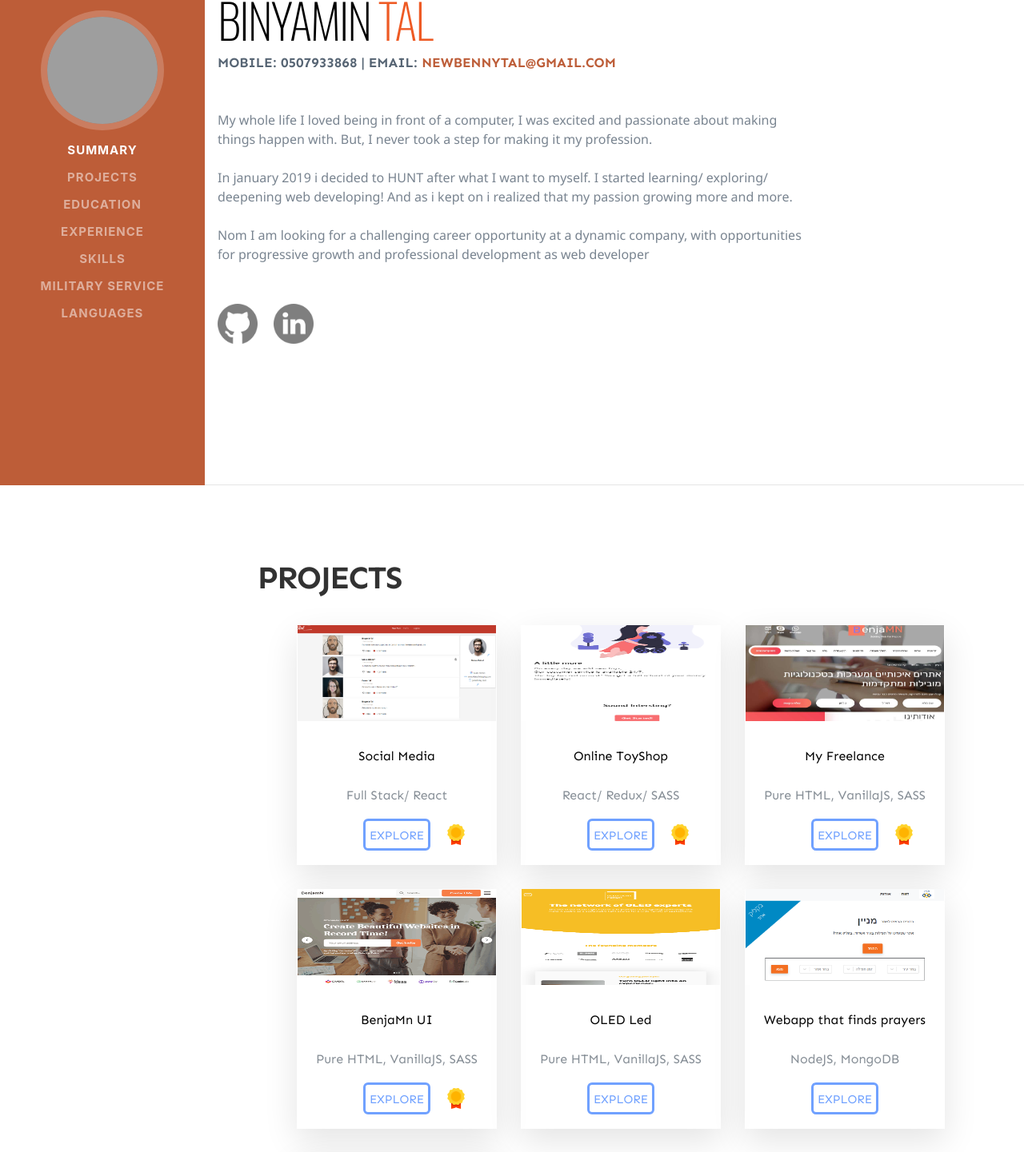
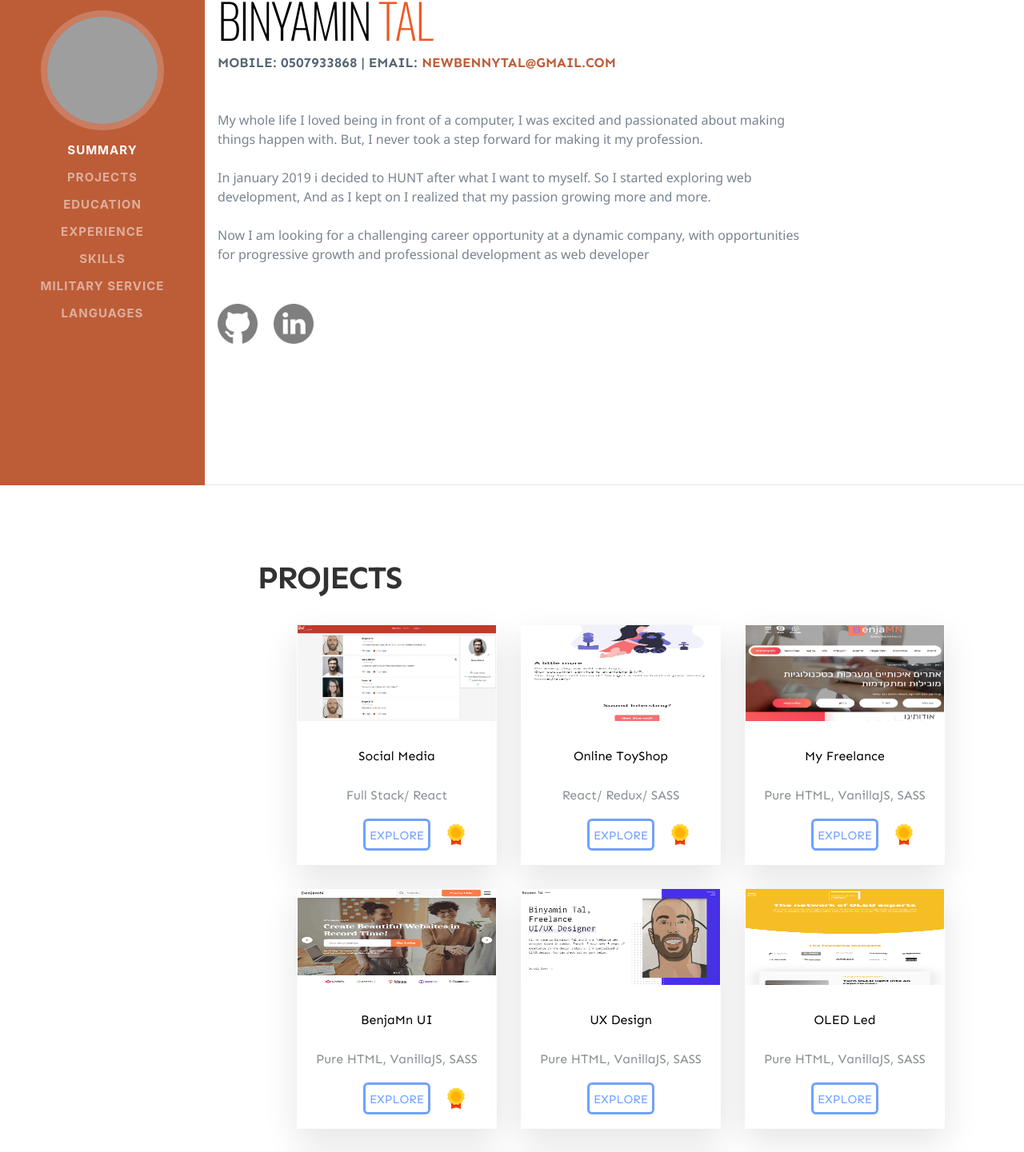
Before and after one commit to Benjamn89/profile-react, a React (Create React App) app: page / in a window 1280 px wide. Shown: the part 193-1634 px from the top of the page at 80% size. Built offline with nearby package versions, Linux system fonts and the light colour scheme; grey boxes are pictures that could not be loaded.

Commit message:
Adding ux project

```diff
--- a/src/Components/PROJECTS-S/PROJECT-BOX/project-box-property.js
+++ b/src/Components/PROJECTS-S/PROJECT-BOX/project-box-property.js
@@ -6,6 +6,7 @@ import ToyShop from "../../../media/toy-shop.png";
 import Freelance from "../../../media/freelance.jpg";
 import Oled from "../../../media/oled.png";
 import Webflow from "../../../media/webflow.png";
+import UxFree from "../../../media/ux.PNG";
 
 var ProjectsBoxProperty = [
   {
@@ -83,6 +84,21 @@ var ProjectsBoxProperty = [
   },
   {
     objects: {
+      projectSum: "UX Design",
+      usedSkills: "Pure HTML, VanillaJS, SASS",
+      linkTo: "https://binyamin-ux.netlify.app/",
+      img: UxFree,
+      alt: "BenjaMn",
+      tools: [
+        "Pure html, sass, vanillajs",
+        "Hard coding from scratch",
+        "Figma",
+        "Adobe photoshop cc 2020",
+      ],
+    }
+  },
+  {
+    objects: {
       projectSum: "OLED Led",
       usedSkills: "Pure HTML, VanillaJS, SASS",
       linkTo: "http://oled.netlify.com/",
--- a/src/Components/SummaryS/index.js
+++ b/src/Components/SummaryS/index.js
@@ -21,15 +21,13 @@ class SummaryS extends Component {
             <span className="change-contact-p">NEWBENNYTAL@GMAIL.COM </span>
           </p>
           <p className="summary-lookingfor-p">
-            My whole life I loved being in front of a computer, I was excited
-            and passionate about making things happen with. But, I never took a
-            step for making it my profession.
+          My whole life I loved being in front of a computer, I was excited and passionated about making things happen with. But,
+          I never took a step forward for making it my profession.
             <br /> <br />
-            In january 2019 i decided to HUNT after what I want to myself. I
-            started learning/ exploring/ deepening web developing! And as i kept
-            on i realized that my passion growing more and more.
+            In january 2019 i decided to HUNT after what I want to myself.
+            So I started exploring web development, And as I kept on I realized that my passion growing more and more.
             <br /> <br />
-            Nom I am looking for a challenging career opportunity at a dynamic
+            Now I am looking for a challenging career opportunity at a dynamic
             company, with opportunities for progressive growth and professional
             development as web developer
           </p>
```
Also changed, not shown: src/media/ux.PNG (added).
